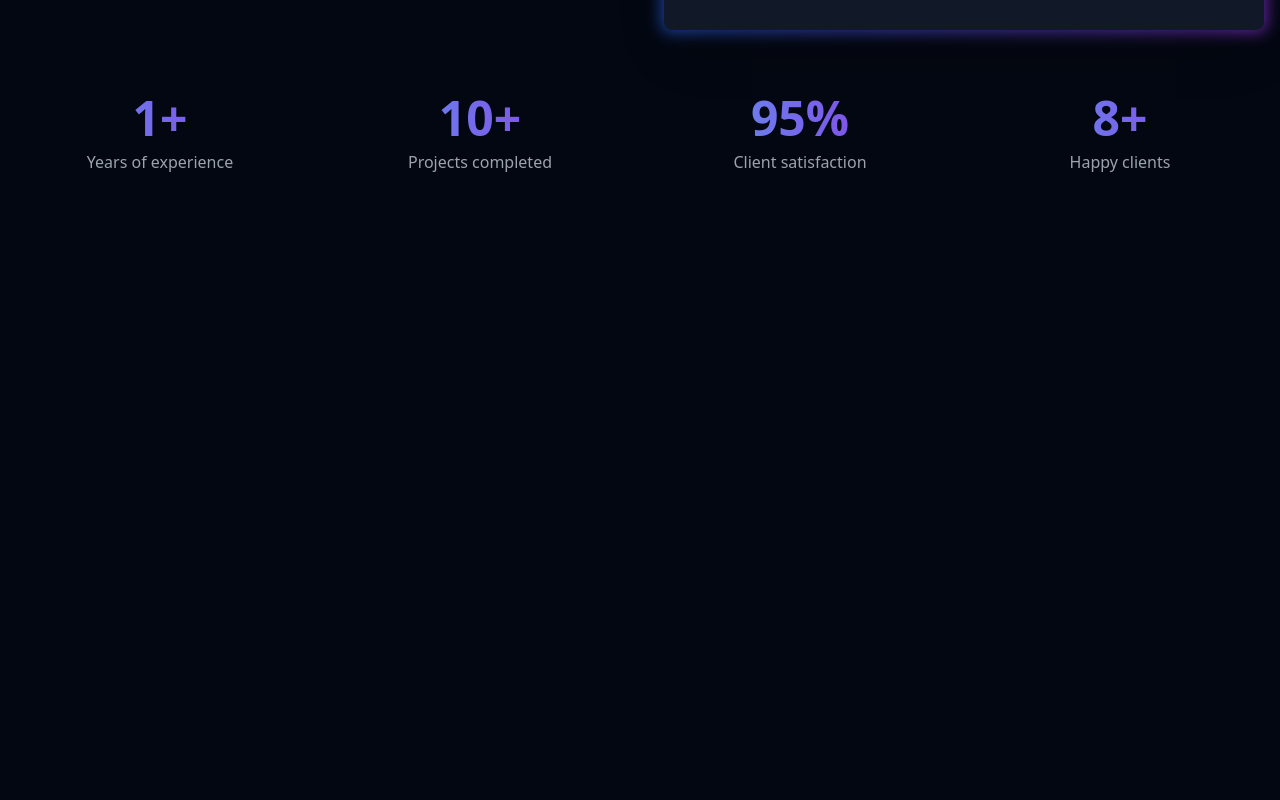
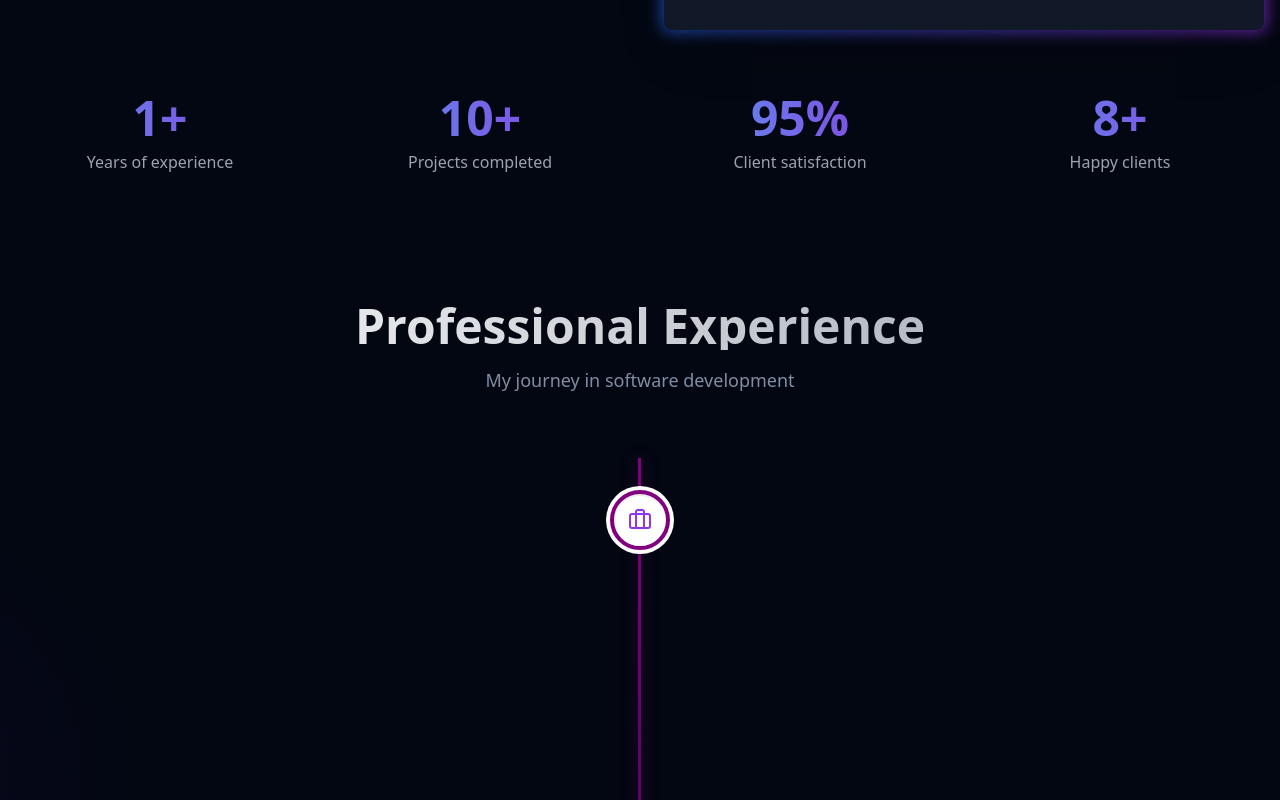
Before and after one commit to jadchahine111/portfolio, a React (Vite) app: page / in a window 1280 px wide. Shown: the part 2000-2800 px from the top of the page. Before the commit the page ends 2238 px from the top, so only its background shows below. Built offline with nearby package versions, Linux system fonts and the light colour scheme.

Commit message:
Create experience component

```diff
--- a/package.json
+++ b/package.json
@@ -21,6 +21,7 @@
     "react-dom": "^18.3.1",
     "react-router-dom": "^7.1.1",
     "react-syntax-highlighter": "^15.6.1",
+    "react-vertical-timeline-component": "^3.5.3",
     "tailwind-merge": "^2.6.0",
     "tailwindcss-animate": "^1.0.7"
   },
--- a/src/components/About.jsx
+++ b/src/components/About.jsx
@@ -83,7 +83,10 @@ function About() {
           "",
           "Software Developer | Ministry of Labor | January 2024 - August 2024",
           "- Developed a Document Management System for the Ministry of Labor using PHP and MySQL",
-          "- Received formal recognition from the minister of labor for my efforts in developing the software"
+          "- Received formal recognition from the minister of labor for my efforts in developing the software",
+          "",
+          "Flutter Developer Intern| XperBot | April 2024 - July 2024",
+          "- Developed Flutter applications utilizing the MVC architecture with Dio for API integration and Laravel as the backend."
         ]
         break
       case "bio":
@@ -129,7 +132,7 @@ function About() {
   }
 
   return (
-    <section className="relative text-white overflow-hidden px-4 py-8 sm:py-12 md:py-16">
+    <section className="relative text-white overflow-hidden px-4 py-8 sm:py-12 md:py-16 min-h-screen">
       <div className="relative max-w-7xl mx-auto z-10">
         <div className="grid lg:grid-cols-2 gap-6 sm:gap-8 lg:gap-12 items-start">
           <div className="mb-8 sm:mb-12 md:mb-16 lg:mb-0">
--- a/src/components/Experience.jsx
+++ b/src/components/Experience.jsx
@@ -1,10 +1,139 @@
-import React from 'react'
+"use client"
 
-function Experience() {
+import React from "react"
+import {
+  VerticalTimeline,
+  VerticalTimelineElement
+} from "react-vertical-timeline-component"
+import "react-vertical-timeline-component/style.min.css"
+import { Badge } from "@/components/ui/badge"
+import { Card } from "@/components/ui/card"
+import { Briefcase } from "lucide-react"
+
+const experiences = [
+  {
+    title: "Web Developer",
+    company: "Miles",
+    period: "August 2024 - November 2024",
+    description:
+      "Developed responsive WordPress websites with Elementor, collaborating with UI/UX designers to create visually engaging interfaces.",
+    skills: ["Wordpress", "PHP", "HTML", "CSS" , "JavaScript"]
+  },
+  {
+    title: "Software Developer",
+    company: "Ministry of Labor",
+    period: "January 2024 - August 2024",
+    description:
+      "Developed a Document Management System for the Ministry of Labor using PHP and MySQL, earning formal recognition from the Minister of Labor for my contributions.",
+    skills: ["HTML", "CSS" , "JavaScript", "PHP", "MySQL"]
+  },
+  {
+    title: "Flutter Developer (Intern)",
+    company: "XperBot",
+    period: "2016 - 2018",
+    description:
+      "Developed Flutter applications utilizing the MVC architecture with Dio for API integration and Laravel as the backend.",
+    skills: ["Flutter", "Laravel"]
+  }
+]
+
+const Experience = () => {
   return (
-    <>
-    </>
-  );
+    <section className="py-16 px-4 md:px-8 relative overflow-hidden min-h-screen">
+      {/* Background gradient */}
+      <div className="absolute inset-0 bg-gradient-to-b from-background via-background to-background/0 pointer-events-none" />
+
+      {/* Glow effects */}
+      <div className="absolute top-1/4 -left-1/4 w-96 h-96 bg-primary/20 rounded-full blur-3xl opacity-20" />
+      <div className="absolute bottom-1/4 -right-1/4 w-96 h-96 bg-purple-500/20 rounded-full blur-3xl opacity-20" />
+
+      <div className="max-w-7xl mx-auto relative">
+        <h2 className="text-4xl md:text-5xl font-bold mb-4 text-center bg-clip-text text-transparent bg-gradient-to-r from-white to-gray-400">
+          Professional Experience
+        </h2>
+        <p className="text-lg text-muted-foreground text-center mb-16">
+          My journey in software development
+        </p>
+
+        <style jsx global>{`
+          .vertical-timeline::before {
+            background: linear-gradient(to bottom, purple, rgba(128, 0, 128, 0.2));
+            width: 3px;
+            box-shadow: 0 0 15px rgba(128, 0, 128, 0.5);
+          }
+
+
+
+          .vertical-timeline-element-content {
+            background: rgba(var(--card), 0.8);
+            backdrop-filter: blur(12px);
+            border: 1px solid rgba(128, 0, 128, 0.2);
+            box-shadow: 0 8px 32px rgba(0, 0, 0, 0.12);
+          }
+
+          .vertical-timeline-element-content:hover {
+            transform: translateY(-2px);
+            transition: all 0.3s ease;
+          }
+
+          .vertical-timeline-element-content-arrow {
+            border-right: 7px solid rgba(var(--card), 0.8);
+          }
+
+        `}</style>
+
+        <VerticalTimeline>
+          {experiences.map((exp, index) => (
+            <VerticalTimelineElement
+              key={index}
+              className="vertical-timeline-element--work"
+              contentStyle={{
+                background: "rgba(var(--card), 0.8)",
+                backdropFilter: "blur(12px)",
+                border: "1px solid rgba(128, 0, 128, 0.2)",
+                borderRadius: "var(--radius)"
+              }}
+              contentArrowStyle={{
+                borderRight: "7px solid rgba(var(--card), 0.8)"
+              }}
+              date={exp.period}
+              iconStyle={{
+                background: "white",
+                border: "4px solid purple",
+                borderRadius: "50%"
+              }}
+              icon={
+                  <Briefcase className="text-purple-600 w-5 h-5" />
+              }
+            >
+              <Card className="border-none shadow-none bg-transparent">
+                <div className="p-6">
+                  <h3 className="text-xl font-semibold mb-2 text-foreground">
+                    {exp.title}
+                  </h3>
+                  <h4 className="text-muted-foreground mb-4">{exp.company}</h4>
+                  <p className="mb-4 text-muted-foreground">
+                    {exp.description}
+                  </p>
+                  <div className="flex flex-wrap gap-2 mt-4">
+                    {exp.skills.map((skill, skillIndex) => (
+                      <Badge
+                        key={skillIndex}
+                        variant="secondary"
+                        className="bg-primary/10 text-primary-foreground border border-primary/20 hover:bg-primary/20"
+                      >
+                        {skill}
+                      </Badge>
+                    ))}
+                  </div>
+                </div>
+              </Card>
+            </VerticalTimelineElement>
+          ))}
+        </VerticalTimeline>
+      </div>
+    </section>
+  )
 }
 
 export default Experience
--- /dev/null
+++ b/src/components/ui/badge.jsx
@@ -0,0 +1,34 @@
+import * as React from "react"
+import { cva } from "class-variance-authority";
+
+import { cn } from "@/lib/utils"
+
+const badgeVariants = cva(
+  "inline-flex items-center rounded-md border px-2.5 py-0.5 text-xs font-semibold transition-colors focus:outline-none focus:ring-2 focus:ring-ring focus:ring-offset-2",
+  {
+    variants: {
+      variant: {
+        default:
+          "border-transparent bg-primary text-primary-foreground shadow hover:bg-primary/80",
+        secondary:
+          "border-transparent bg-secondary text-secondary-foreground hover:bg-secondary/80",
+        destructive:
+          "border-transparent bg-destructive text-destructive-foreground shadow hover:bg-destructive/80",
+        outline: "text-foreground",
+      },
+    },
+    defaultVariants: {
+      variant: "default",
+    },
+  }
+)
+
+function Badge({
+  className,
+  variant,
+  ...props
+}) {
+  return (<div className={cn(badgeVariants({ variant }), className)} {...props} />);
+}
+
+export { Badge, badgeVariants }
--- /dev/null
+++ b/src/components/ui/card.jsx
@@ -0,0 +1,50 @@
+import * as React from "react"
+
+import { cn } from "@/lib/utils"
+
+const Card = React.forwardRef(({ className, ...props }, ref) => (
+  <div
+    ref={ref}
+    className={cn("rounded-xl border bg-card text-card-foreground shadow", className)}
+    {...props} />
+))
+Card.displayName = "Card"
+
+const CardHeader = React.forwardRef(({ className, ...props }, ref) => (
+  <div
+    ref={ref}
+    className={cn("flex flex-col space-y-1.5 p-6", className)}
+    {...props} />
+))
+CardHeader.displayName = "CardHeader"
+
+const CardTitle = React.forwardRef(({ className, ...props }, ref) => (
+  <div
+    ref={ref}
+    className={cn("font-semibold leading-none tracking-tight", className)}
+    {...props} />
+))
+CardTitle.displayName = "CardTitle"
+
+const CardDescription = React.forwardRef(({ className, ...props }, ref) => (
+  <div
+    ref={ref}
+    className={cn("text-sm text-muted-foreground", className)}
+    {...props} />
+))
+CardDescription.displayName = "CardDescription"
+
+const CardContent = React.forwardRef(({ className, ...props }, ref) => (
+  <div ref={ref} className={cn("p-6 pt-0", className)} {...props} />
+))
+CardContent.displayName = "CardContent"
+
+const CardFooter = React.forwardRef(({ className, ...props }, ref) => (
+  <div
+    ref={ref}
+    className={cn("flex items-center p-6 pt-0", className)}
+    {...props} />
+))
+CardFooter.displayName = "CardFooter"
+
+export { Card, CardHeader, CardFooter, CardTitle, CardDescription, CardContent }
--- a/src/index.css
+++ b/src/index.css
@@ -108,3 +108,17 @@ body {
     @apply bg-background text-foreground;
   }
 }
+
+.neon-border {
+  background: linear-gradient(45deg, #ff00cc, #3333ff, #00ffcc, #ffcc00);
+  background-size: 300% 300%;
+  animation: neon-snake 3s linear infinite;
+  border-radius: 8px; /* Matches Card border-radius */
+  padding: 2px; /* Creates the border effect */
+}
+
+.neon-border .card {
+  background-color: var(--tw-bg-card, #ffffff); /* Tailwind's card background */
+  border-radius: inherit;
+  overflow: hidden;
+}
```
Also changed, not shown: 1 other file (tests, documents, lock files or other folders).
